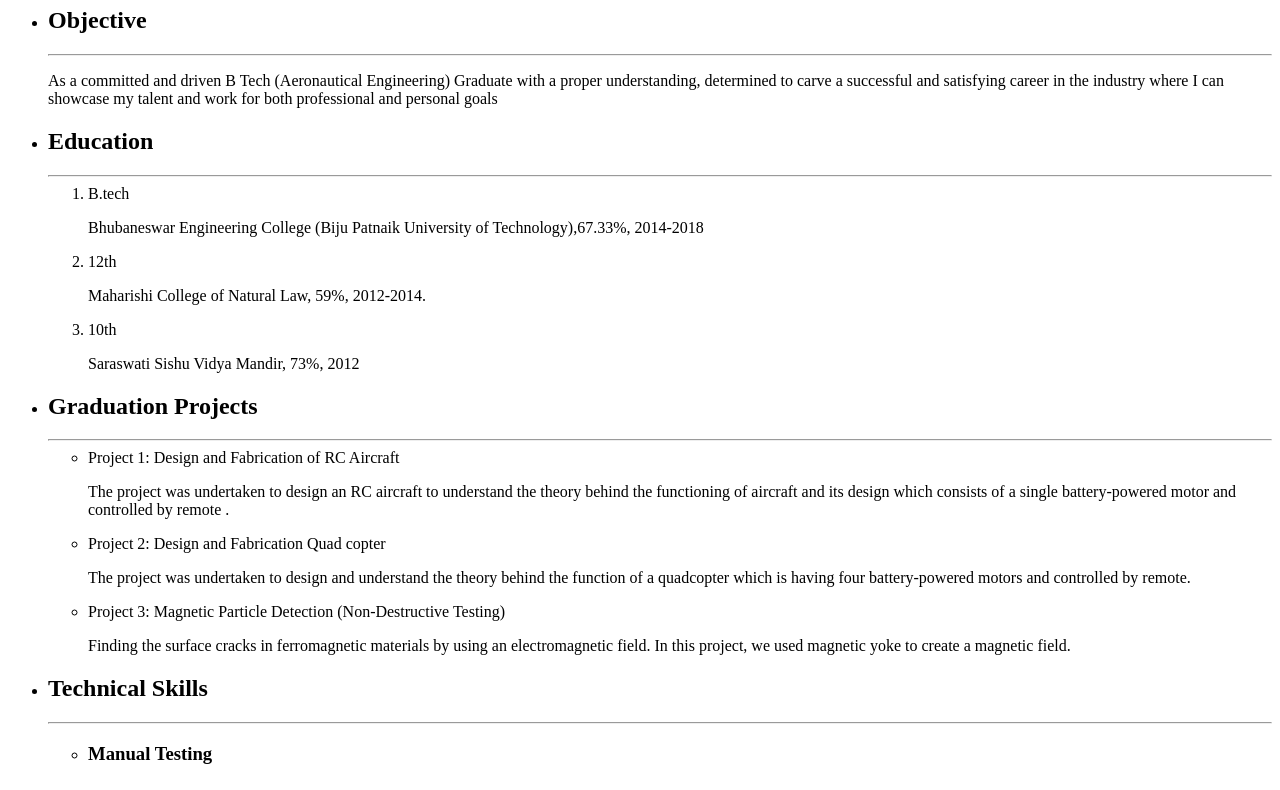
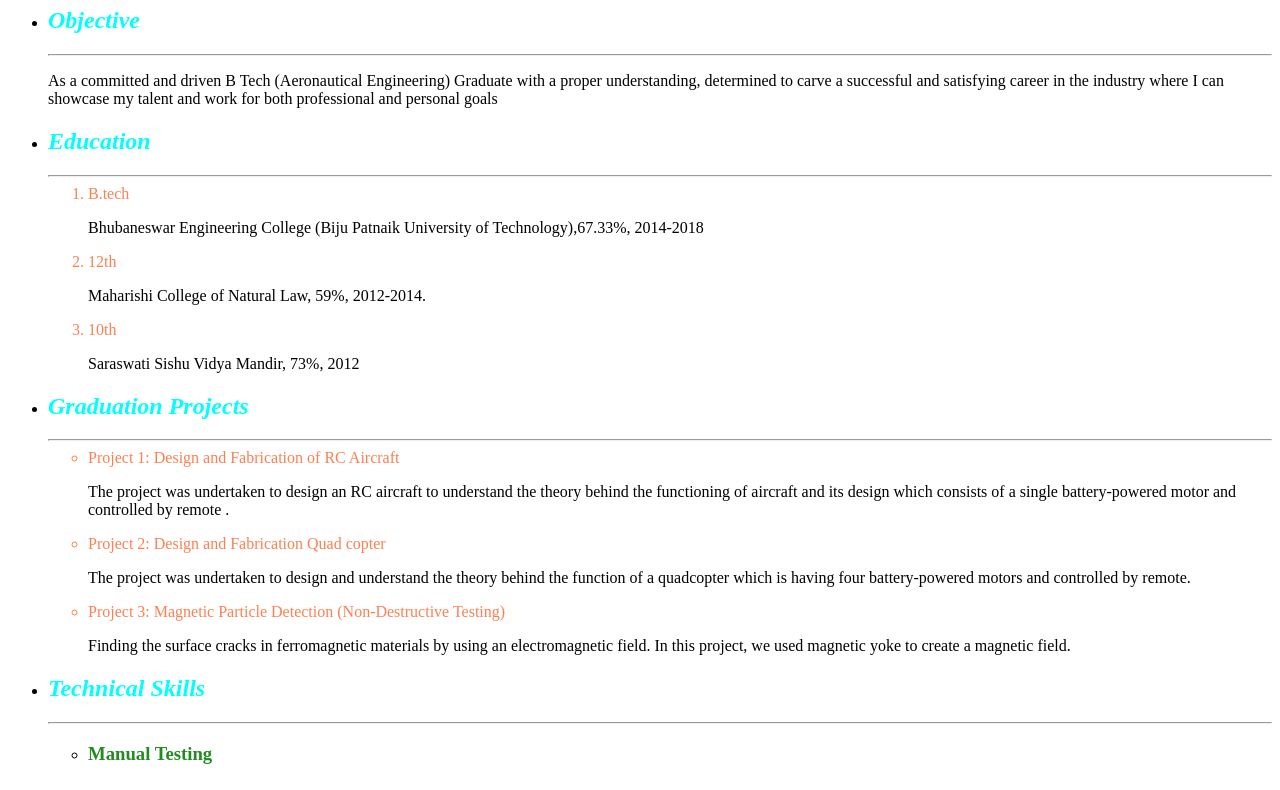
Before and after one commit to Karunakar101996/My-Resume, a plain HTML site: page index.html in a window 1280 px wide. Shown: the part 73-863 px from the top of the page. Drawn offline with Linux system fonts and the light colour scheme.

Commit message:
Add files via upload

```diff
--- a/index.html
+++ b/index.html
@@ -3,6 +3,7 @@
 <head>
     <meta charset="UTF-8">
     <title>My Resume</title>
+    <link rel="stylesheet" href="./styles.css">
 </head>
 <body>
     <H1>Curriculam Vitae</H1>
@@ -13,17 +14,17 @@
         <li><h2>Education</h2>
             <hr />
             <ol>
-                <li>B.tech</li><p>Bhubaneswar Engineering College (Biju Patnaik University of Technology),67.33%, 2014-2018</p>
-                <li>12th</li><p>Maharishi College of Natural Law, 59%, 2012-2014.</p>
-                <li>10th</li><p>Saraswati Sishu Vidya Mandir, 73%, 2012</p>
+                <li class="Ol">B.tech</li><p>Bhubaneswar Engineering College (Biju Patnaik University of Technology),67.33%, 2014-2018</p>
+                <li class="Ol">12th</li><p>Maharishi College of Natural Law, 59%, 2012-2014.</p>
+                <li class="Ol">10th</li><p>Saraswati Sishu Vidya Mandir, 73%, 2012</p>
             </ol>
         </li>
         <li><h2>Graduation Projects</h2>
             <hr />
             <ul>
-                <li>Project 1: Design and Fabrication of RC Aircraft</li><p>The project was undertaken to design an RC aircraft to understand the theory behind the functioning of aircraft and its design which consists of a single battery-powered motor and controlled by remote .</p>
-                <li>Project 2: Design and Fabrication Quad copter</li><p>The project was undertaken to design and understand the theory behind the function of a quadcopter which is having four battery-powered motors and controlled by remote.</p>
-                <li>Project 3: Magnetic Particle Detection (Non-Destructive Testing)</li><p>Finding the surface cracks in ferromagnetic materials by using an electromagnetic field. In this project, we used magnetic yoke to create a magnetic field.</p>
+                <li class="Ol">Project 1: Design and Fabrication of RC Aircraft</li><p>The project was undertaken to design an RC aircraft to understand the theory behind the functioning of aircraft and its design which consists of a single battery-powered motor and controlled by remote .</p>
+                <li class="Ol">Project 2: Design and Fabrication Quad copter</li><p>The project was undertaken to design and understand the theory behind the function of a quadcopter which is having four battery-powered motors and controlled by remote.</p>
+                <li class="Ol">Project 3: Magnetic Particle Detection (Non-Destructive Testing)</li><p>Finding the surface cracks in ferromagnetic materials by using an electromagnetic field. In this project, we used magnetic yoke to create a magnetic field.</p>
             </ul>
         </li>
         <li><h2>Technical Skills</h2>
@@ -77,7 +78,7 @@
         <p><h3>P karunakar Dora</h3></p>
         <a href="./Contact Details.html"><h4>Contact</h4></a>
         <a href="./Hobbies.html"><h4>Hobbies</h4></a>
-        <footer>©Karunakar 2023</footer>
+        <footer>© Karunakar 2023</footer>
     </ul>
 </body>
 </html>
--- /dev/null
+++ b/styles.css
@@ -0,0 +1,19 @@
+H1{
+    text-align: center;
+    color: darkblue;
+}
+h2{
+    color: aqua;
+    font-style: italic;
+}
+h3{
+    color: forestgreen;
+    font-family: 'Times New Roman', Times, serif;
+}
+footer{
+    color: brown;
+    font-family:'Courier New', Courier, monospace;
+}
+.Ol{
+    color: coral;
+}
```
